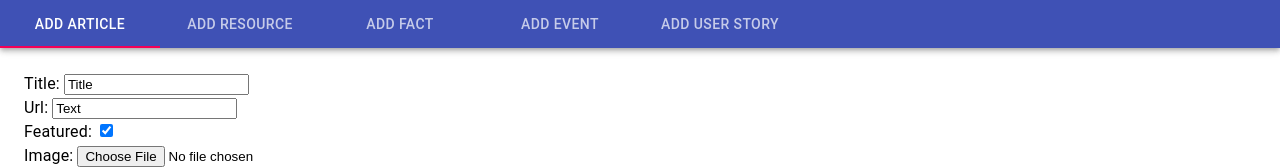
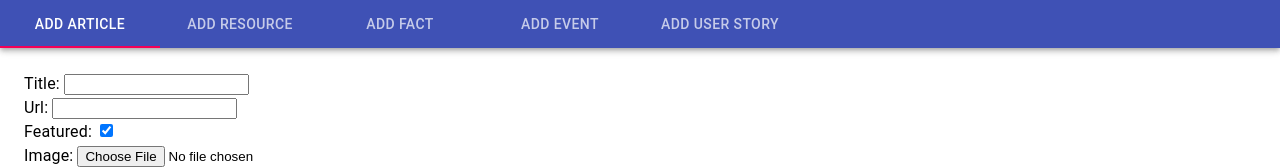
Before and after one commit to Glasgow19/team-14, a React (Create React App) app in the folder client/: page / in a window 1280 px wide. Shown: the top 168 px of the page. Built offline with nearby package versions, Linux system fonts and the light colour scheme; no server answers; the database is empty.

Commit message:
Minor update on admin.js

```diff
--- a/client/src/components/Admin/admin.js
+++ b/client/src/components/Admin/admin.js
@@ -214,9 +214,9 @@ export default function SimpleTabs() {
       <TabPanel value={value} index={0}>
         <form id="articleform">
           Title:{" "}
-          <input id="articleTitle" type="text" name="title" value="Title" />
+          <input id="articleTitle" type="text" name="title" />
           <br></br>
-          Url: <input id="artucleText" type="text" name="url" value="Text" />
+          Url: <input id="artucleText" type="text" name="url"  />
           <br></br>
           Featured:{" "}
           <input id="articleFeatured" type="checkbox" name="featured" checked />
@@ -230,9 +230,9 @@ export default function SimpleTabs() {
       <TabPanel value={value} index={1}>
         <form id="resourceform">
           Title:{" "}
-          <input id="resourceTitle" type="text" name="title" value="Title" />
+          <input id="resourceTitle" type="text" name="title"  />
           <br></br>
-          Url: <input id="resourceUrl" type="text" name="url" value="Url" />
+          Url: <input id="resourceUrl" type="text" name="url" />
           <br></br>
           Image:{" "}
           <input id="resourceImage" type="file" name="image" accept="image/*" />
@@ -242,9 +242,9 @@ export default function SimpleTabs() {
       </TabPanel>
       <TabPanel value={value} index={2}>
         <form id="factform">
-          Title: <input id="factTitle" type="text" name="title" value="Title" />
+          Title: <input id="factTitle" type="text" name="title" />
           <br></br>
-          Url: <input id="factUrl" type="text" name="url" value="Url" />
+          Url: <input id="factUrl" type="text" name="url" />
           <br></br>
           Image:{" "}
           <input id="factImage" type="file" name="image" accept="image/*" />
@@ -255,7 +255,7 @@ export default function SimpleTabs() {
       <TabPanel value={value} index={3}>
         <form id="eventform">
           Title:{" "}
-          <input id="eventTitle" type="text" name="title" value="Title" />
+          <input id="eventTitle" type="text" name="title" />
           <br></br>
           Image:{" "}
           <input id="eventImage" type="file" name="image" accept="image/*" />
@@ -275,14 +275,14 @@ export default function SimpleTabs() {
       </TabPanel>
       <TabPanel value={value} index={4}>
         <form>
-          Name: <input id="storyName" type="text" name="name" value="Name" />
+          Name: <input id="storyName" type="text" name="name"  />
           <br></br>
           Image:{" "}
           <input id="storyImage" type="file" name="image" accept="image/*" />
           <br></br>
-          Age: <input id="storyAge" type="text" name="age" value="Age" />
+          Age: <input id="storyAge" type="text" name="age"  />
           <br></br>
-          Story: <input id="storyStory" type="text" name="story" value="" />
+          Story: <input id="storyStory" type="text" name="story" />
           <br></br>
           <input type="submit" id="submitStory" onClick={submitStory} />
         </form>
```
Also changed, not shown: 1 other file (tests, documents, lock files or other folders).
